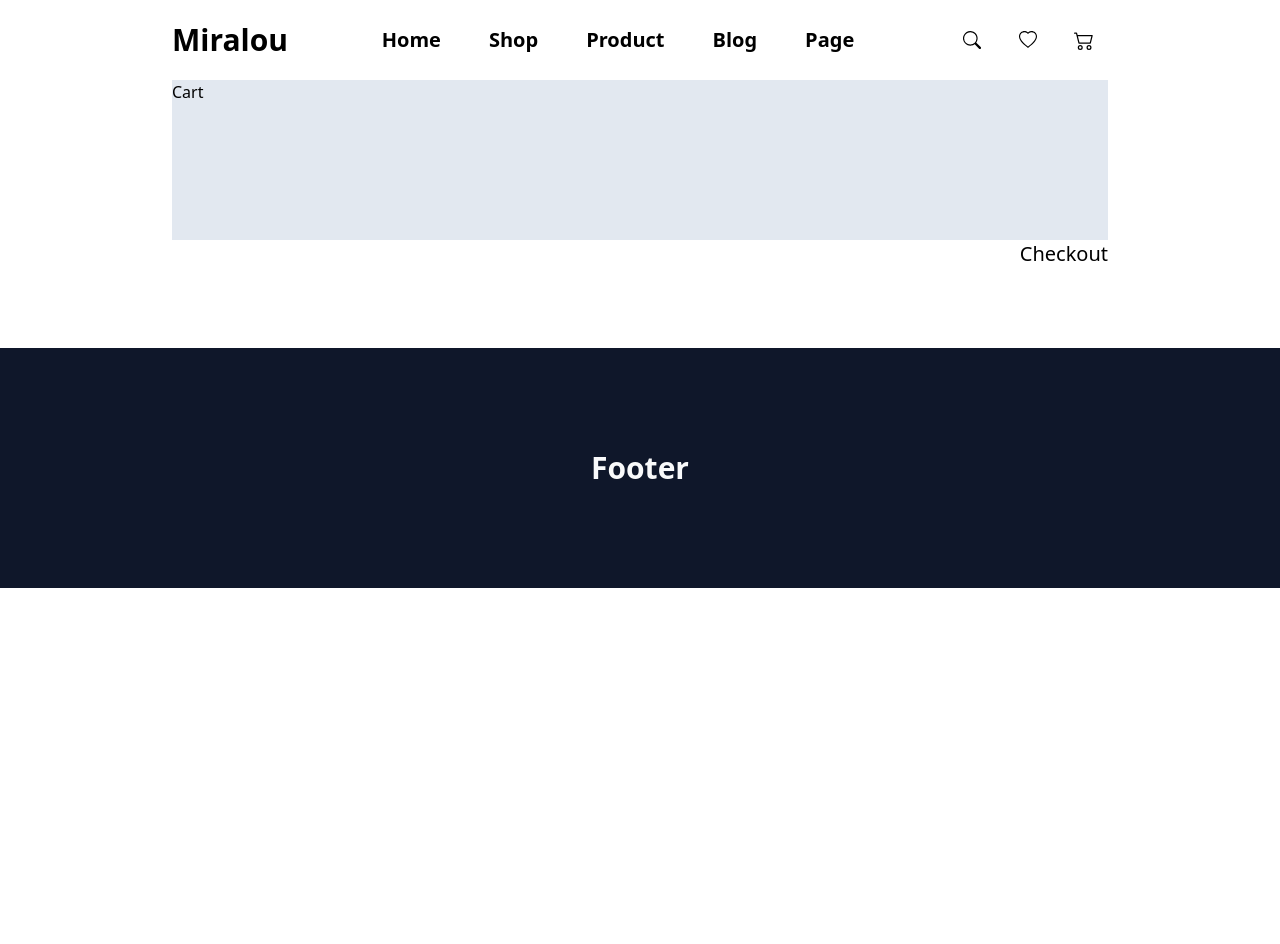
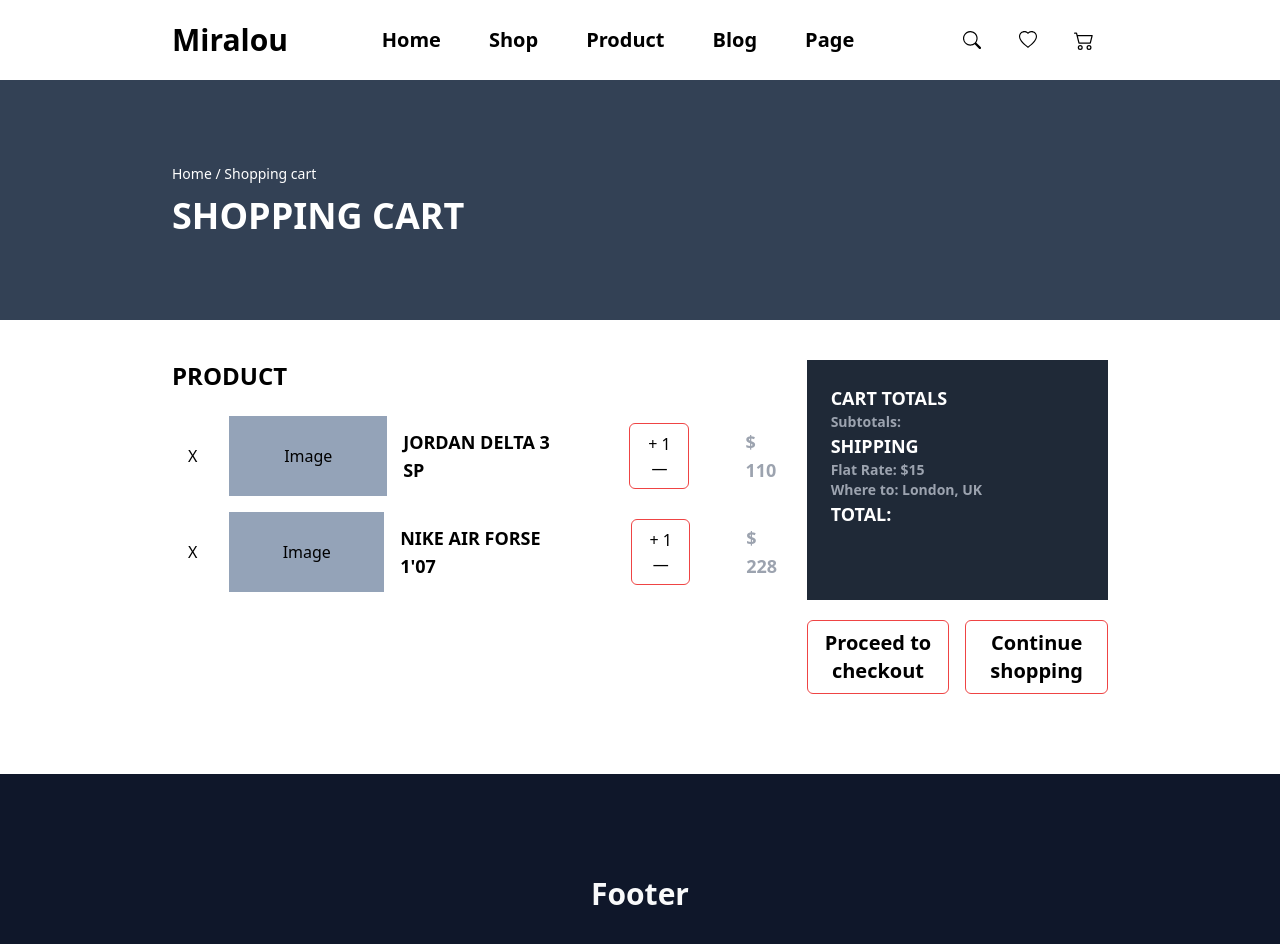
Before and after one commit to tverdohleboff/ecommerce-shop, a React (Create React App) app: page /cart in a window 1280 px wide. Shown: the top 944 px of the page. Before the commit the page ends 800 px from the top, so only its background shows below. Built offline with nearby package versions, Linux system fonts and the light colour scheme.

Commit message:
Issue #3: - Add base elements for orders page

```diff
--- a/src/pages/Cart/Cart.jsx
+++ b/src/pages/Cart/Cart.jsx
@@ -3,14 +3,73 @@
 
 function Cart() {
   return (
-    <div className="container mx-auto px-5">
-      <div className="h-40 bg-slate-200">
-        <h1>Cart</h1>
+    <div className="Cart">
+      <div className="flex h-60 items-center bg-slate-700">
+        <div className="container mx-auto px-5">
+          <p className="text-sm text-white">Home / Shopping cart</p>
+          <h1 className="mt-3 text-4xl font-bold uppercase text-white">Shopping cart</h1>
+        </div>
       </div>
-      <div className="flex items-end justify-end">
-        <Link to="/checkout" className="text-xl">
-          Checkout
-        </Link>
+      <div className="container mx-auto mt-10 px-5">
+        <div className="grid grid-cols-3 gap-4">
+          <div className="col-span-2">
+            <p className="text-2xl font-bold uppercase">Product</p>
+            <div className="Order mt-6 grid grid-cols-1 gap-4">
+              <div className="flex items-center gap-4">
+                <button type="button" className="m-4">
+                  X
+                </button>
+                <div className="flex h-20 w-40 items-center justify-center bg-slate-400">
+                  <p>Image</p>
+                </div>
+                <p className="name text-lg font-bold uppercase">Jordan delta 3 sp</p>
+                <button type="button" className="ml-10 rounded-md border border-red-500 p-2">
+                  + 1 —
+                </button>
+                <p className="price ml-10 text-lg font-bold uppercase text-gray-400">$ 110</p>
+              </div>
+              <div className="flex items-center gap-4">
+                <button type="button" className="m-4">
+                  X
+                </button>
+                <div className="flex h-20 w-40 items-center justify-center bg-slate-400">
+                  <p>Image</p>
+                </div>
+                <p className="name text-lg font-bold uppercase">Nike air forse 1'07</p>
+                <button type="button" className="ml-10 rounded-md border border-red-500 p-2">
+                  + 1 —
+                </button>
+                <p className="price ml-10 text-lg font-bold uppercase text-gray-400">$ 228</p>
+              </div>
+            </div>
+          </div>
+          <div>
+            <div className="CartTotals h-60 bg-gray-800 p-6">
+              <p className="text-lg font-bold uppercase text-white">Cart totals</p>
+              <p className="text-sm font-bold text-gray-400">Subtotals:</p>
+              <p className="text-lg font-bold uppercase text-white">Shipping</p>
+              <p className="text-sm font-bold text-gray-400">Flat Rate: $15</p>
+              <p className="text-sm font-bold text-gray-400">Where to: London, UK</p>
+              <p className="text-lg font-bold uppercase text-white">Total:</p>
+            </div>
+            <div className="grid grid-cols-2 gap-4">
+              <div className="mt-5">
+                <Link
+                  to="/checkout"
+                  className="inline-block w-full rounded-md border border-red-500 py-2 text-center text-xl font-semibold hover:border-0 hover:bg-indigo-600 hover:text-white hover:shadow-lg active:bg-indigo-700">
+                  Proceed to checkout
+                </Link>
+              </div>
+              <div className="mt-5">
+                <Link
+                  to="/shop"
+                  className="inline-block w-full rounded-md border border-red-500 py-2 text-center text-xl font-semibold hover:border-0 hover:bg-indigo-600 hover:text-white hover:shadow-lg active:bg-indigo-700">
+                  Continue shopping
+                </Link>
+              </div>
+            </div>
+          </div>
+        </div>
       </div>
     </div>
   );
--- a/src/pages/Product/Product.jsx
+++ b/src/pages/Product/Product.jsx
@@ -16,31 +16,31 @@
           <div className="mt-4 flex gap-4">
             <label>
               <input className="peer sr-only" name="size" type="radio" value="xs" checked />
-              <div className="flex h-14 w-14 items-center justify-center rounded-md border border-red-500 text-slate-700 peer-checked:bg-slate-900 peer-checked:font-semibold peer-checked:text-white">
+              <div className="flex h-14 w-14 items-center justify-center rounded-md border border-red-500 text-slate-700 peer-checked:border-0 peer-checked:bg-slate-900 peer-checked:font-semibold peer-checked:text-white">
                 XS
               </div>
             </label>
             <label>
               <input className="peer sr-only" name="size" type="radio" value="s" />
-              <div className="flex h-14 w-14 items-center justify-center rounded-md border border-red-500 text-slate-700 peer-checked:bg-slate-900 peer-checked:font-semibold peer-checked:text-white">
+              <div className="flex h-14 w-14 items-center justify-center rounded-md border border-red-500 text-slate-700 peer-checked:border-0 peer-checked:bg-slate-900 peer-checked:font-semibold peer-checked:text-white">
                 S
               </div>
             </label>
             <label>
               <input className="peer sr-only" name="size" type="radio" value="m" />
-              <div className="flex h-14 w-14 items-center justify-center rounded-md border border-red-500 text-slate-700 peer-checked:bg-slate-900 peer-checked:font-semibold peer-checked:text-white">
+              <div className="flex h-14 w-14 items-center justify-center rounded-md border border-red-500 text-slate-700 peer-checked:border-0 peer-checked:bg-slate-900 peer-checked:font-semibold peer-checked:text-white">
                 M
               </div>
             </label>
             <label>
               <input className="peer sr-only" name="size" type="radio" value="l" />
-              <div className="flex h-14 w-14 items-center justify-center  rounded-md border border-red-500 text-slate-700 peer-checked:bg-slate-900 peer-checked:font-semibold peer-checked:text-white">
+              <div className="flex h-14 w-14 items-center justify-center  rounded-md border border-red-500 text-slate-700 peer-checked:border-0 peer-checked:bg-slate-900 peer-checked:font-semibold peer-checked:text-white">
                 L
               </div>
             </label>
             <label>
               <input className="peer sr-only" name="size" type="radio" value="xl" />
-              <div className="flex h-14 w-14 items-center justify-center rounded-md border border-red-500 text-slate-700 peer-checked:bg-slate-900 peer-checked:font-semibold peer-checked:text-white">
+              <div className="flex h-14 w-14 items-center justify-center rounded-md border border-red-500 text-slate-700 peer-checked:border-0 peer-checked:bg-slate-900 peer-checked:font-semibold peer-checked:text-white">
                 XL
               </div>
             </label>
@@ -48,14 +48,14 @@
           <div className="mt-4 grid grid-cols-2 gap-8">
             <div>
               <Link
-                className="inline-block w-full rounded-md border border-red-500 py-2 text-center text-xl font-semibold"
+                className="inline-block w-full rounded-md border border-red-500 py-2 text-center text-xl font-semibold hover:border-0 hover:bg-indigo-600 hover:text-white hover:shadow-lg active:bg-indigo-700"
                 to="/cart">
                 Add to cart
               </Link>
             </div>
             <div>
               <Link
-                className="inline-block w-full rounded-md border border-red-500 py-2 text-center text-xl font-semibold"
+                className="inline-block w-full rounded-md border border-red-500 py-2 text-center text-xl font-semibold hover:border-0 hover:bg-indigo-600 hover:text-white hover:shadow-lg active:bg-indigo-700"
                 to="/favorite">
                 Add to favorite
               </Link>
--- a/src/pages/Shop/Shop.jsx
+++ b/src/pages/Shop/Shop.jsx
@@ -3,11 +3,11 @@
 
 function Shop() {
   return (
-    <div>
-      <div className="flex h-40 items-center bg-slate-700">
+    <div className="Shop">
+      <div className="flex h-60 items-center bg-slate-700">
         <div className="container mx-auto px-5">
-          <p>{}</p>
-          <h1 className="text-3xl font-bold uppercase leading-10 text-white">Shop</h1>
+          <p className="text-sm text-white">Home / Shop</p>
+          <h1 className="mt-3 text-4xl font-bold uppercase text-white">Shop</h1>
         </div>
       </div>
       <div className="container mx-auto px-5">
```
